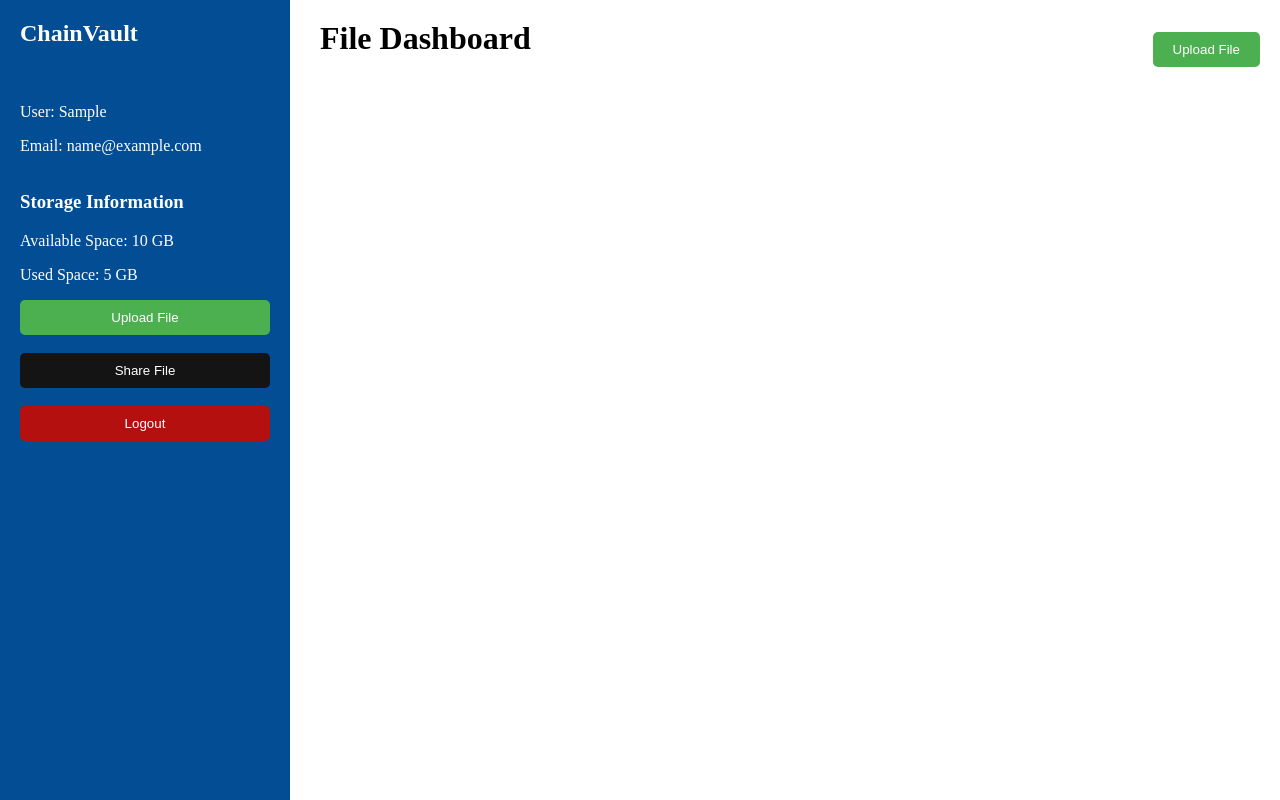
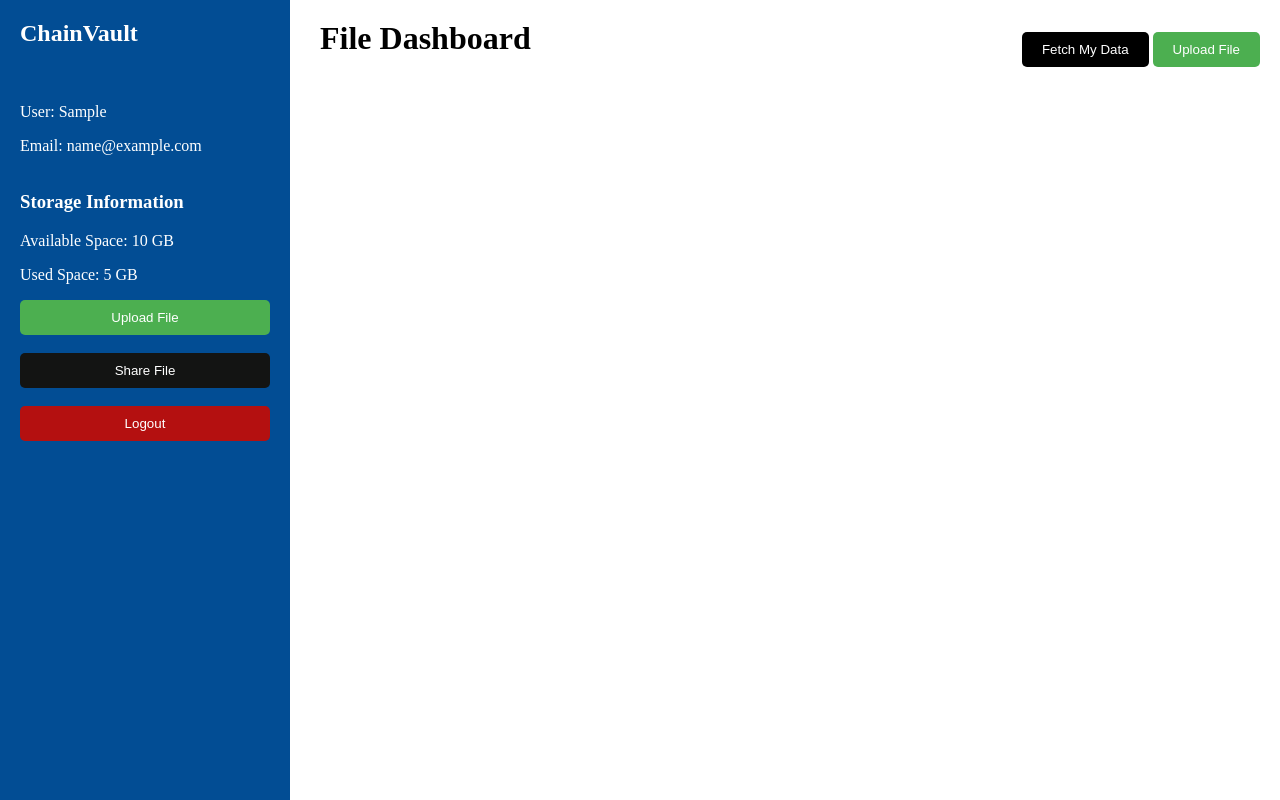
Before and after one commit to tenzopy/chainVaultBackend, a Django app: page /dashboard/ in a window 1280 px wide. Run offline with Django 5.2, Linux system fonts and the light colour scheme; the visitor is signed in with stand-in values (Sample User, id 1); data that the repository does not hold is empty.

Commit message:
Added fetch my data in file dashboard

```diff
--- a/dashboard/static/css/cloud_storage.css
+++ b/dashboard/static/css/cloud_storage.css
@@ -187,6 +187,20 @@ body, html {
   background-color: #45a049; /* Darker Green */
 }
 
+#fetchBtnRight {
+  background-color: black; /* Green */
+  color: white;
+  border: none;
+  padding: 10px 20px;
+  border-radius: 5px;
+  cursor: pointer;
+  transition: background-color 0.3s ease;
+}
+
+#fetchBtnRight:hover {
+  background-color: #4c504c; /* Darker Green */
+}
+
 #shareBtnLeft {
   background-color: #131413; /* Green */
   color: white;
--- a/dashboard/templates/cloud_storage.html
+++ b/dashboard/templates/cloud_storage.html
@@ -27,7 +27,10 @@
     <div class="right-panel">
       <div class="top-right">
         <h1>File Dashboard</h1>
-        <button id="uploadBtnRight">Upload File</button>
+        <div>
+          <button id="fetchBtnRight">Fetch My Data</button>
+          <button id="uploadBtnRight">Upload File</button>
+        </div>
       </div>
       <div id="fileList">
         {% if file %}
--- a/dashboard/urls.py
+++ b/dashboard/urls.py
@@ -7,5 +7,5 @@ urlpatterns = [
     path('upload/',upload, name="upload"),
     path('download/',download, name="download"),
     path('share/',share),
-    path('delete',delete),
+    path('delete/',delete),
 ]
```
